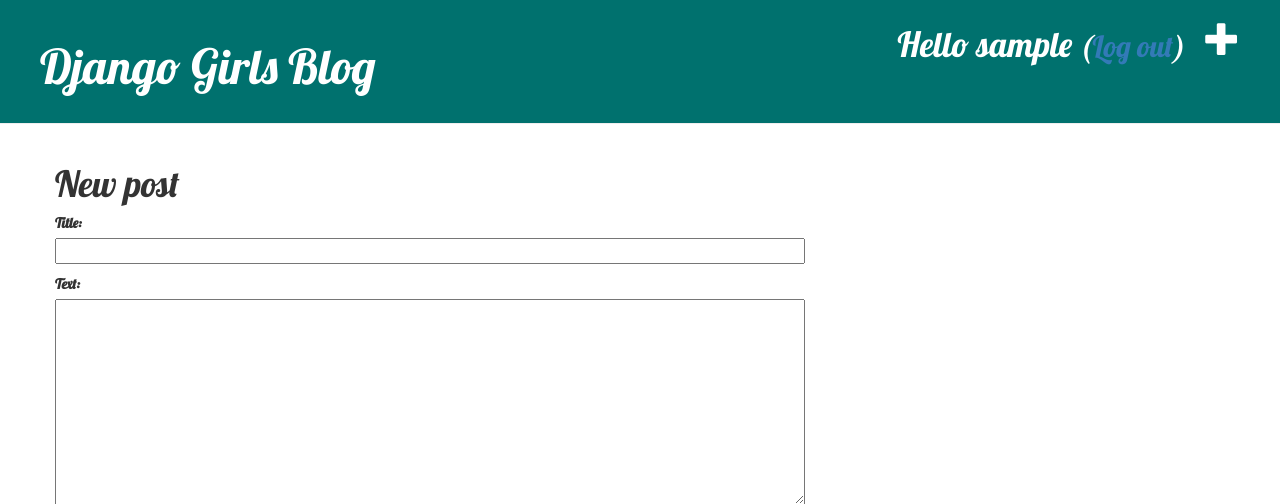
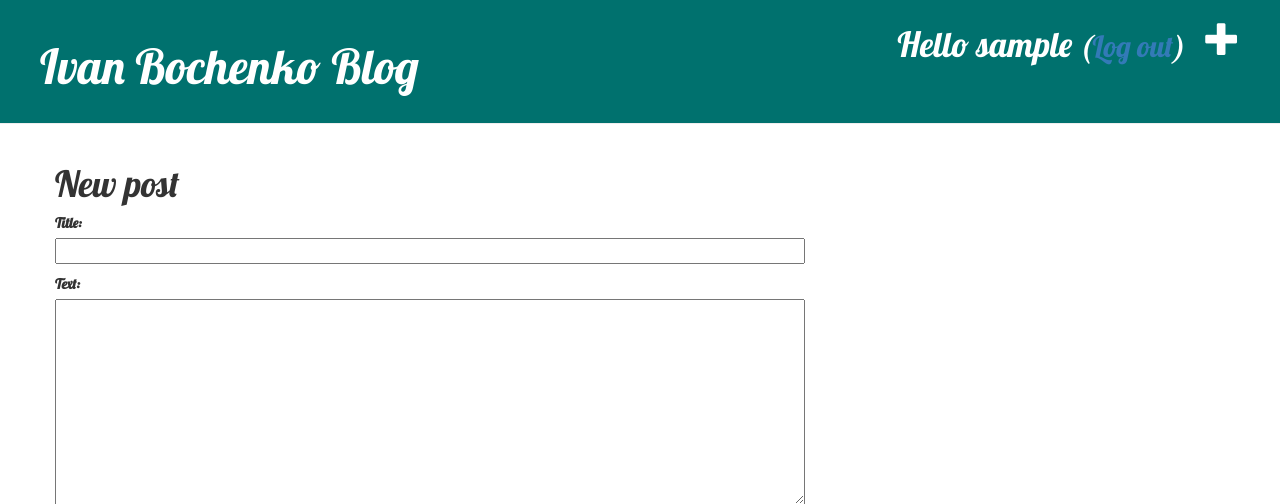
Before and after one commit to ivanbochenko/my-first-blog, a Django app: page /post/new/ in a window 1280 px wide. Shown: the top 504 px of the page. Run offline with Django 3.2, Linux system fonts and the light colour scheme; the visitor is signed in with stand-in values (Sample User, id 1); some libraries are stand-ins or nearby versions.

Commit message:
additional files and changes for Heroku

```diff
--- a/blog/templates/blog/base.html
+++ b/blog/templates/blog/base.html
@@ -1,7 +1,7 @@
 {% load staticfiles %}
 <html>
     <head>
-        <title>Django Girls blog</title>
+        <title>Ivan Bochenko blog</title>
         <link rel="stylesheet" href="//maxcdn.bootstrapcdn.com/bootstrap/3.2.0/css/bootstrap.min.css">
         <link rel="stylesheet" href="//maxcdn.bootstrapcdn.com/bootstrap/3.2.0/css/bootstrap-theme.min.css">
         <link href='//fonts.googleapis.com/css?family=Lobster&subset=latin,latin-ext' rel='stylesheet' type='text/css'>
@@ -16,7 +16,7 @@
     {% else %}
         <a href="{% url 'login' %}" class="top-menu"><span class="glyphicon glyphicon-lock"></span></a>
     {% endif %}
-    <h1><a href="/">Django Girls Blog</a></h1>
+    <h1><a href="/">Ivan Bochenko Blog</a></h1>
     </div>
     <div class="content container">
         <div class="row">
```
